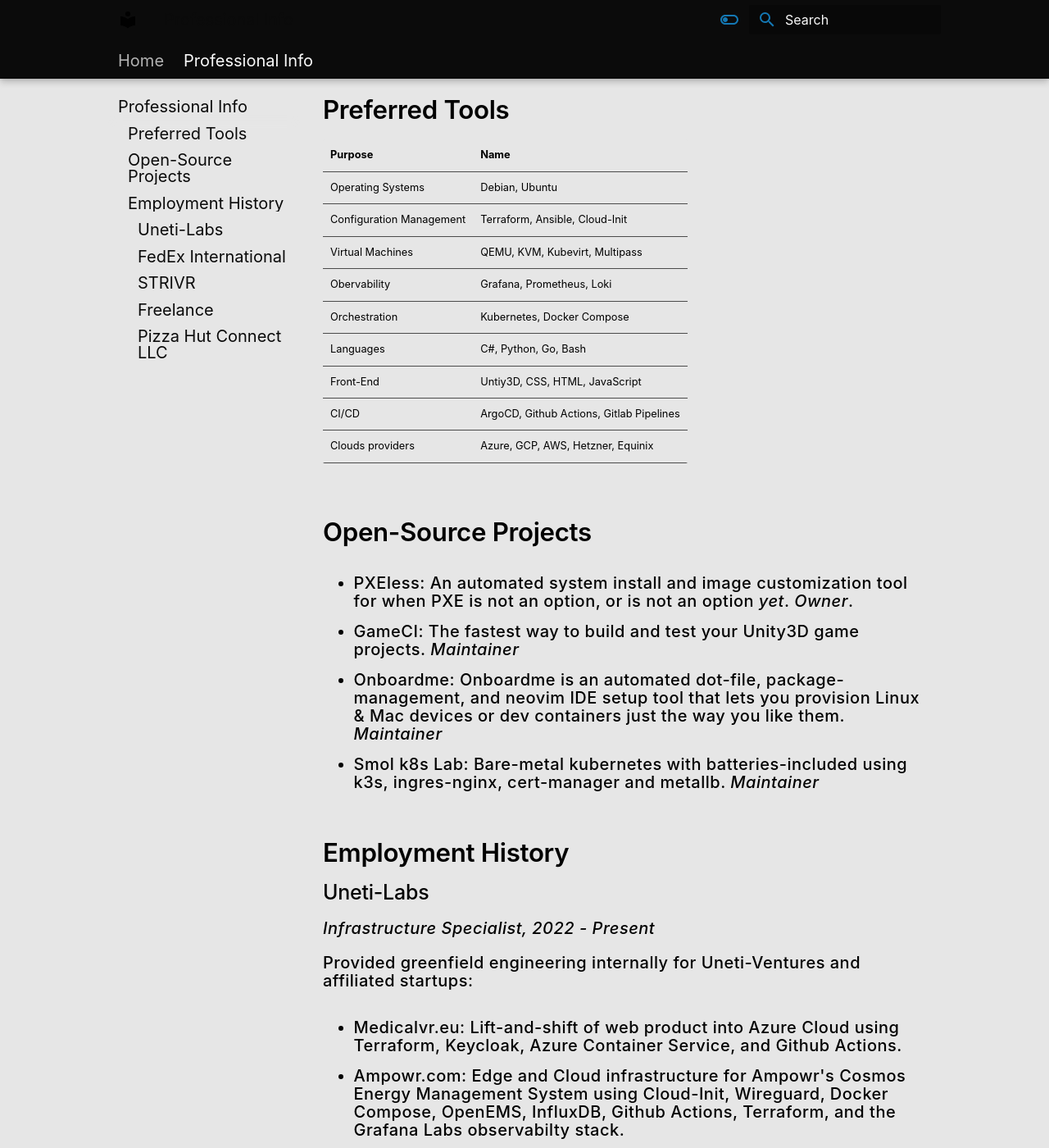
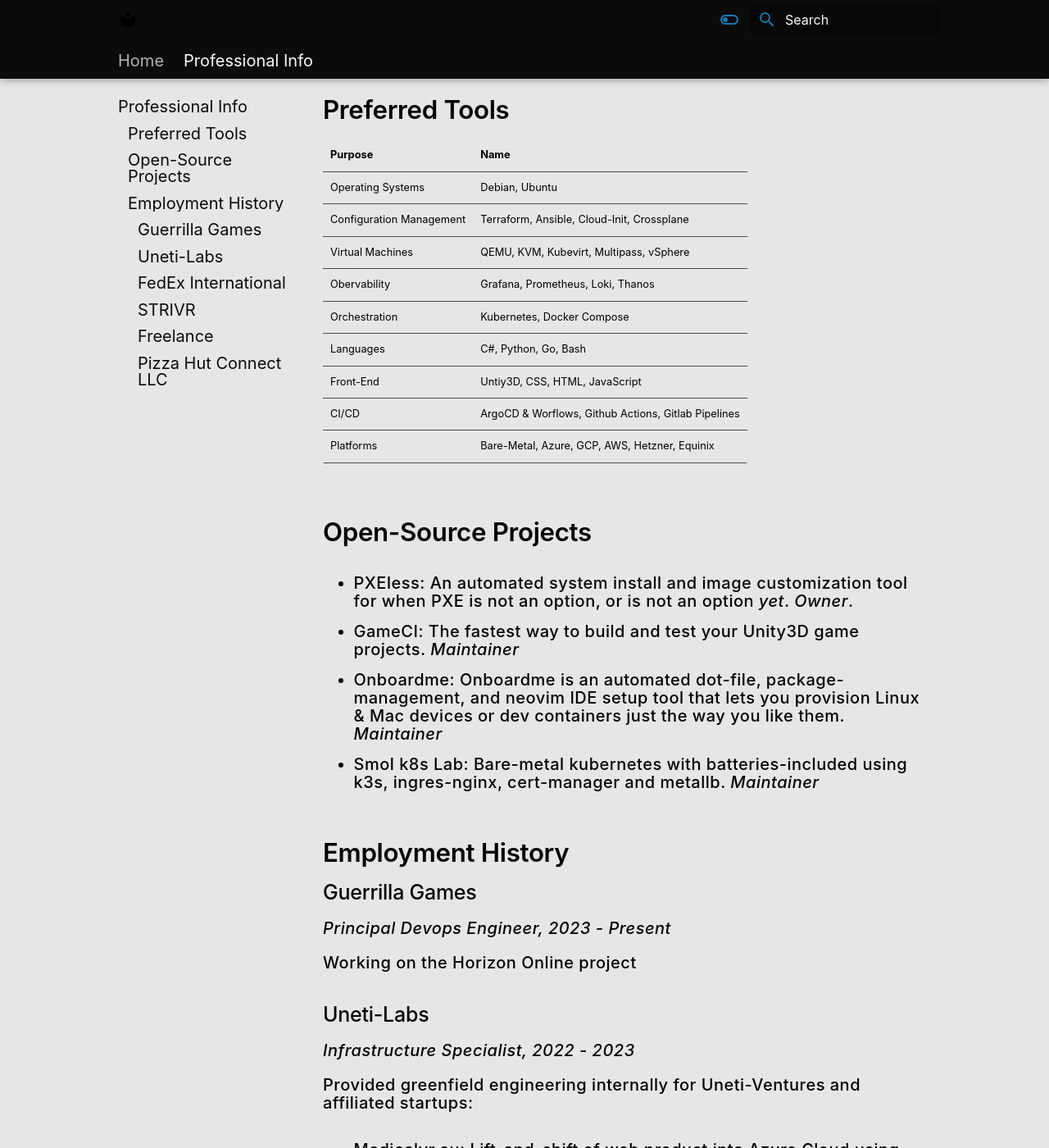
Before and after one commit to cloudymax/CloudyDevDotNet, an MkDocs documentation site: the page built from docs/resume.md, in a window 1280 px wide and 1400 px high, scrolled down 283 px. Shown: the whole window at 82% size. Built offline with MkDocs 1.6.1 and Material for MkDocs 9.7.7, drawn with Linux system fonts in a browser that asks for light colours.

Commit message:
Update resume.md

```diff
--- a/docs/resume.md
+++ b/docs/resume.md
@@ -2,21 +2,21 @@
 
 - Specialized in Automation, Vitrtualization, Infrastructure, and Games.
 - Passionate about Hyperconvergence and Open-Source Software.
-- 12+ years experience
+- 13+ years experience
 
 ## Preferred Tools
 
 |Purpose|Name|
 |---|---|
 |Operating Systems|Debian, Ubuntu|
-|Configuration Management| Terraform, Ansible, Cloud-Init |
-|Virtual Machines|QEMU, KVM, Kubevirt, Multipass|
-|Obervability | Grafana, Prometheus, Loki|
+|Configuration Management| Terraform, Ansible, Cloud-Init, Crossplane|
+|Virtual Machines|QEMU, KVM, Kubevirt, Multipass, vSphere|
+|Obervability | Grafana, Prometheus, Loki, Thanos|
 |Orchestration| Kubernetes, Docker Compose|
 |Languages| C#, Python, Go, Bash|
 |Front-End| Untiy3D, CSS, HTML, JavaScript |
-|CI/CD| ArgoCD, Github Actions, Gitlab Pipelines|
-|Clouds providers| Azure, GCP, AWS, Hetzner, Equinix |
+|CI/CD| ArgoCD & Worflows, Github Actions, Gitlab Pipelines|
+|Platforms| Bare-Metal, Azure, GCP, AWS, Hetzner, Equinix|
 
 ## Open-Source Projects
 
@@ -30,9 +30,15 @@
 
 ## Employment History
 
+### Guerrilla Games
+
+*Principal Devops Engineer, 2023 - Present*
+
+Working on the Horizon Online project
+
 ### Uneti-Labs
 
-*Infrastructure Specialist, 2022 - Present*
+*Infrastructure Specialist, 2022 - 2023*
 
 Provided greenfield engineering internally for Uneti-Ventures and affiliated startups:
 
```
